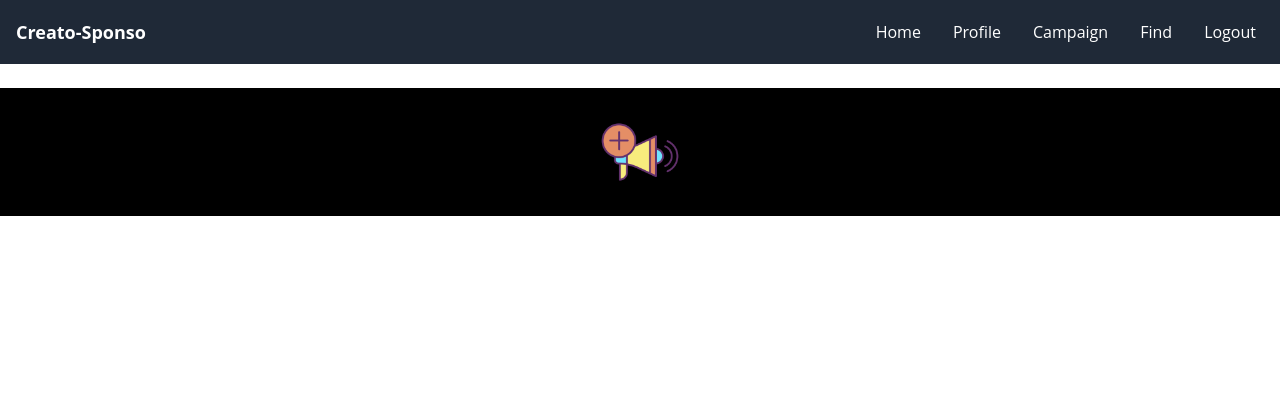
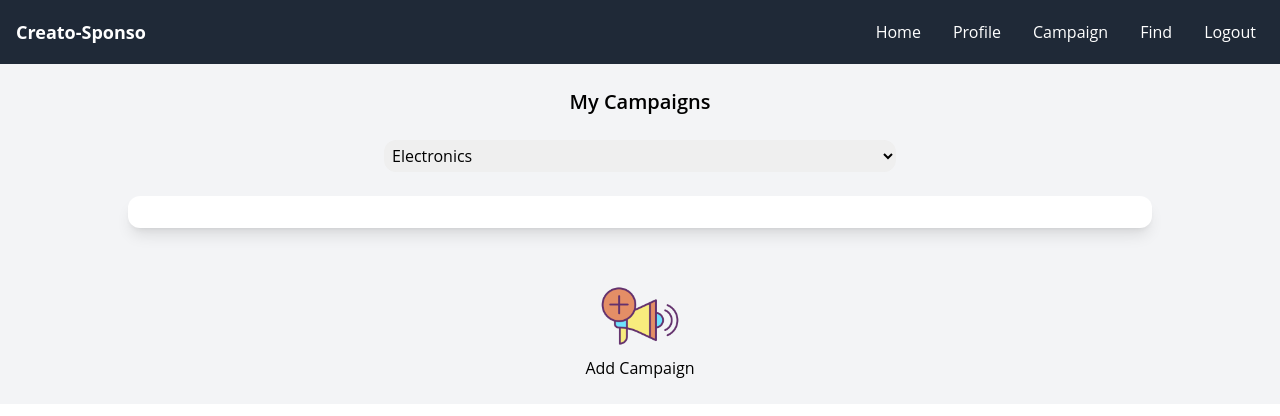
Before and after one commit to Badhri007/InfluenzeHub-frontend, a React (Create React App) app: page /sponsorCampaign in a window 1280 px wide. Shown: the top 416 px of the page. Built offline with nearby package versions, Linux system fonts and the light colour scheme; the HTML template or start-up script is replaced by a standard one.

Commit message:
Added Search bar

```diff
--- a/package.json
+++ b/package.json
@@ -12,6 +12,7 @@
     "react-dom": "^18.3.1",
     "react-router-dom": "^6.26.1",
     "react-scripts": "5.0.1",
+    "react-search-box": "^3.0.0",
     "web-vitals": "^2.1.4"
   },
   "scripts": {
--- /dev/null
+++ b/src/components/sponsor/SearchBar.jsx
@@ -0,0 +1,22 @@
+import React from 'react'
+
+
+const SearchBar = () => {
+  return (
+    <div className=' flex flex-col'>
+        <select className='rounded-xl w-[40%] h-8  p-1 m-auto'>
+            <option>Electronics</option>
+            <option>Food</option>
+            <option>Clothing</option>
+            <option>Accessories</option>
+            <option>Other</option>
+        </select>
+        <br/>
+        <input className='w-[80%] h-8 rounded-xl p-2 flex items-center m-auto bg-white shadow-lg'/>
+        <br/>
+
+    </div>
+  )
+}
+
+export default SearchBar
--- a/src/components/sponsor/SponsorCampaign.jsx
+++ b/src/components/sponsor/SponsorCampaign.jsx
@@ -159,11 +159,11 @@ useEffect(() => {
 
 
   return (
-    <div>
+    <div className='bg-gray-100'>
       <SponsoNavbar />
       <br />
       <ListCampaigns data={campaigns}/>
-      <div className="flex flex-col justify-center items-center bg-black">
+      <div className="flex flex-col justify-center items-center bg-gray-100">
 
         <img
           src={addIcon}
--- a/src/components/sponsor/listCampaigns.jsx
+++ b/src/components/sponsor/listCampaigns.jsx
@@ -1,6 +1,7 @@
 import React, { useState, useEffect } from 'react'
 import AdRequests from './SingleCampaign';
 import { useNavigate } from 'react-router-dom';
+import SearchBar from './SearchBar';
 
 
 
@@ -41,11 +42,14 @@ const ListCampaigns = ({ data = [] }) => {
 
 
   return (
-    <div className='bg-black'>
-      ListCampaigns
+    <div className='bg-gray-100'>
+      <p className='text-center text-xl font-semibold'>My Campaigns</p>
+      <br/>
+      <SearchBar/>
+      <br/>
       <div className='grid grid-cols-1  md:grid-cols-3 lg:grid-cols-4   gap-3'>
         {data.map((campaign, index) =>
-          <div className='bg-white rounded-md p-4 flex flex-col'>
+          <div className='bg-white shadow-xl rounded-xl p-4 flex flex-col'>
             <div className='flex flex-row'>
               <div className='flex flex-col'>
                 <p className='font-roboto font-semibold text-xl' key={index}>{campaign.name}</p>
```
Also changed, not shown: 1 other file (tests, documents, lock files or other folders).
